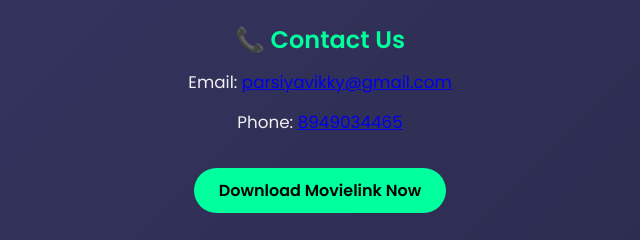
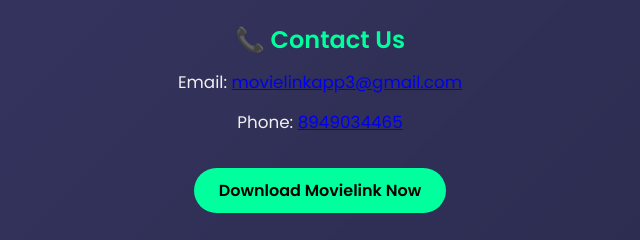
Before and after one commit to vikas0768/movielink-backend, a plain HTML site: page r/about.html in a window 1280 px wide. Shown: the part 591-831 px from the top of the page, 320-960 px from the left. Drawn offline with Linux system fonts and the light colour scheme.

Commit message:
Update contact email in about.html

```diff
--- a/r/about.html
+++ b/r/about.html
@@ -131,7 +131,7 @@
    <h2>🔐 Privacy Policy</h2>
    <p> Your privacy is our priority. Movielink does not store personal data or payment details. We only collect minimal, anonymous usage data to improve your experience. We never share user data with third parties. By using Movielink, you agree to our privacy and fair-use policy. </p>
    <h2>📞 Contact Us</h2>
-   <p>Email: <a href="mailto:parsiyavikky@gmail.com">parsiyavikky@gmail.com</a></p>
+   <p>Email: <a href="mailto:movielinkapp3@gmail.com">movielinkapp3@gmail.com</a></p>
    <p>Phone: <a href="tel:8949034465">8949034465</a></p> <a href="#" class="btn">Download Movielink Now</a>
    <div class="footer">
     <p>© 2025 Movielink App — Watch. Earn. Enjoy.</p>
```
